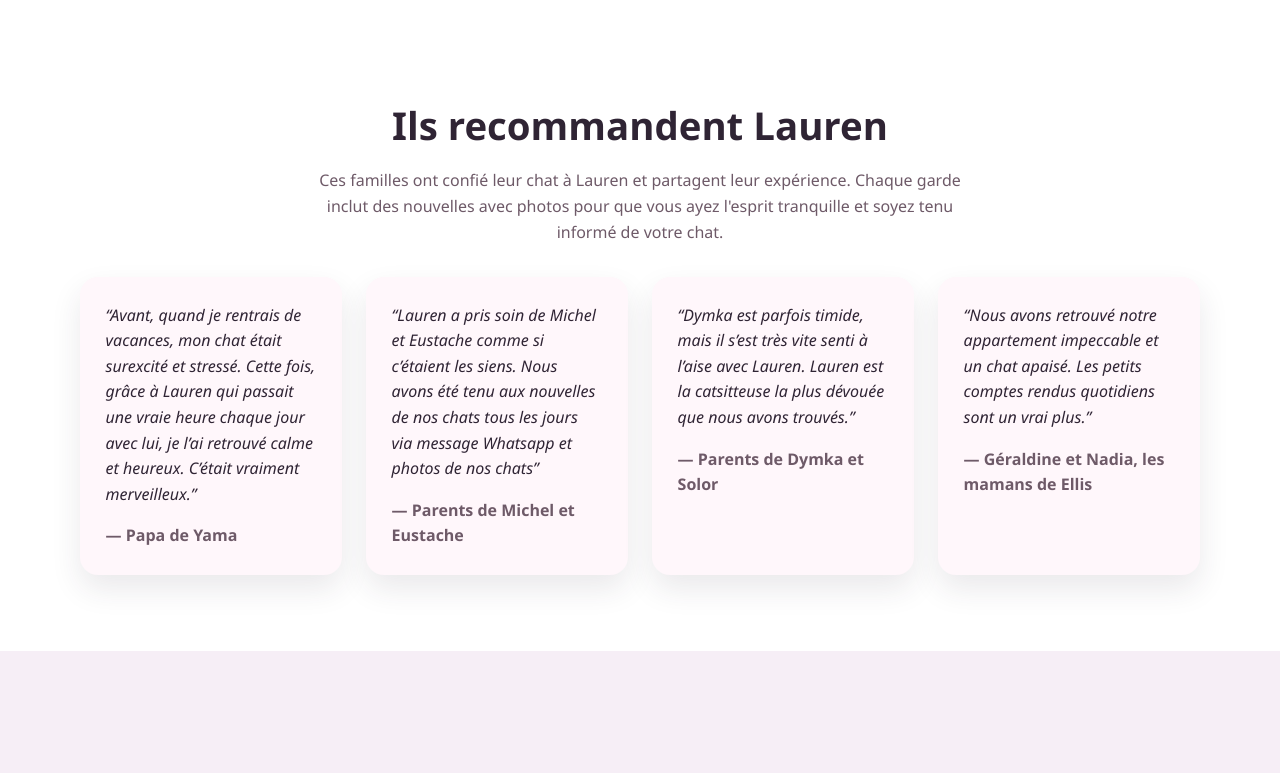
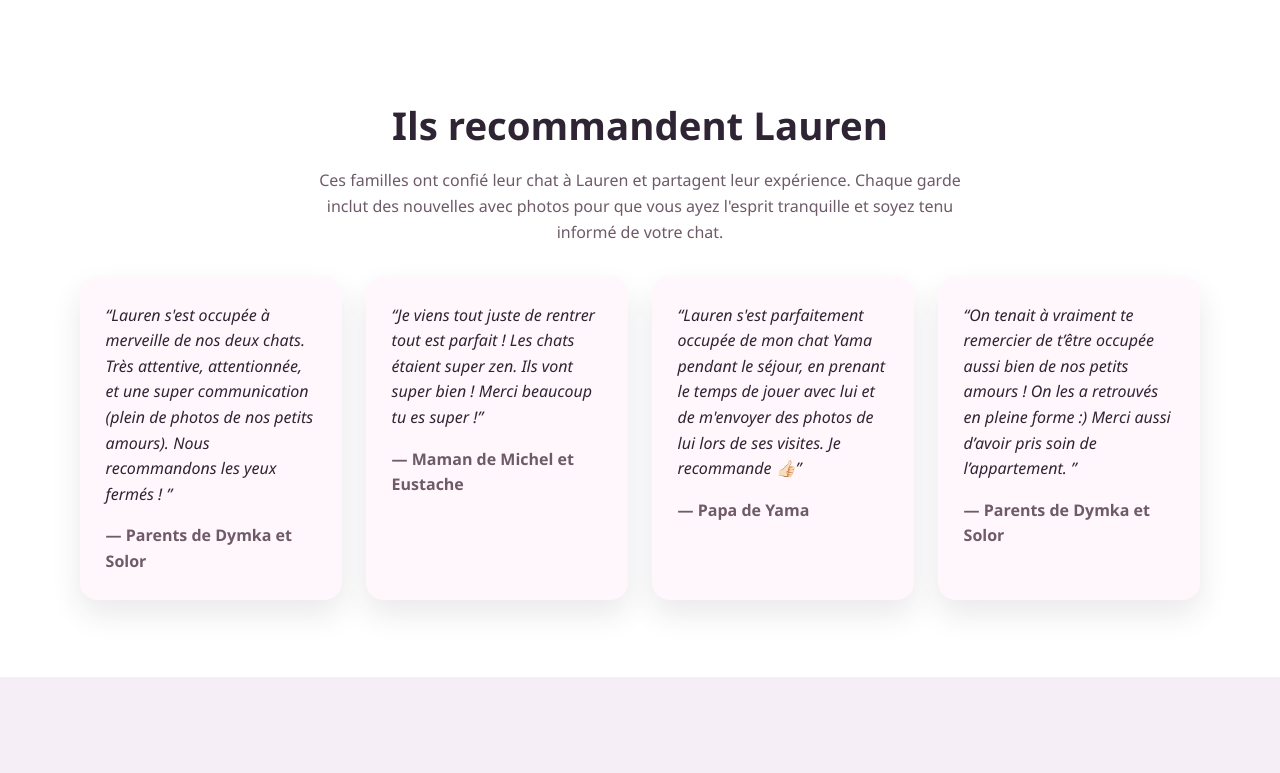
Before and after one commit to tibo8f/laurencatsitting, a React (Create React App) app: page / in a window 1280 px wide. Shown: the part 1805-2578 px from the top of the page. Built offline with nearby package versions, Linux system fonts and the light colour scheme.

Commit message:
Recommandations

```diff
--- a/src/App.js
+++ b/src/App.js
@@ -7,25 +7,31 @@ import Ellis from './assets/Ellis.jpeg'
 
 const testimonials = [
   {
+    name: 'Parents de Dymka et Solor',
+    quote:
+      "Lauren s'est occupée à merveille de nos deux chats. Très attentive, attentionnée, et une super communication (plein de photos de nos petits amours). Nous recommandons les yeux fermés ! ",
+  },
+  {
+    name: 'Maman de Michel et Eustache',
+    quote:
+      'Je viens tout juste de rentrer tout est parfait ! Les chats étaient super zen. Ils vont super bien ! Merci beaucoup tu es super !',
+  },
+  // {
+  //   name: 'Géraldine et Nadia, les mamans de Ellis',
+  //   quote:
+  //     'Nous avons retrouvé notre appartement impeccable et un chat apaisé. Les petits comptes rendus quotidiens sont un vrai plus.',
+  // },
+  {
     name: 'Papa de Yama',
     quote:
-      'Avant, quand je rentrais de vacances, mon chat était surexcité et stressé. Cette fois, grâce à Lauren qui passait une vraie heure chaque jour avec lui, je l’ai retrouvé calme et heureux. C’était vraiment merveilleux.',
-  },
-  {
-    name: 'Parents de Michel et Eustache',
-    quote:
-      'Lauren a pris soin de Michel et Eustache comme si c’étaient les siens. Nous avons été tenu aux nouvelles de nos chats tous les jours via message Whatsapp et photos de nos chats',
+      "Lauren s'est parfaitement occupée de mon chat Yama pendant le séjour, en prenant le temps de jouer avec lui et de m'envoyer des photos de lui lors de ses visites. Je recommande 👍🏻",
   },
   {
     name: 'Parents de Dymka et Solor',
     quote:
-      'Dymka est parfois timide, mais il s’est très vite senti à l’aise avec Lauren. Lauren est la catsitteuse la plus dévouée que nous avons trouvés.',
+      "On tenait à vraiment te remercier de t’être occupée aussi bien de nos petits amours ! On les a retrouvés en pleine forme :) Merci aussi d’avoir pris soin de l’appartement. ",
   },
-  {
-    name: 'Géraldine et Nadia, les mamans de Ellis',
-    quote:
-      'Nous avons retrouvé notre appartement impeccable et un chat apaisé. Les petits comptes rendus quotidiens sont un vrai plus.',
-  },
+
 
 ];
 
@@ -64,10 +70,10 @@ function App() {
           <div className="profile-photo">
             <img src={Lauren} alt="Portrait de Lauren" />
           </div>
-          <div className="hero__note">
+          {/* <div className="hero__note">
             <strong>Depuis 2019</strong>
-            <span>5 foyers de chats accompagnés</span>
-          </div>
+            <span>6 foyers de chats accompagnés</span>
+          </div> */}
         </div>
       </header>
       <main>
```
